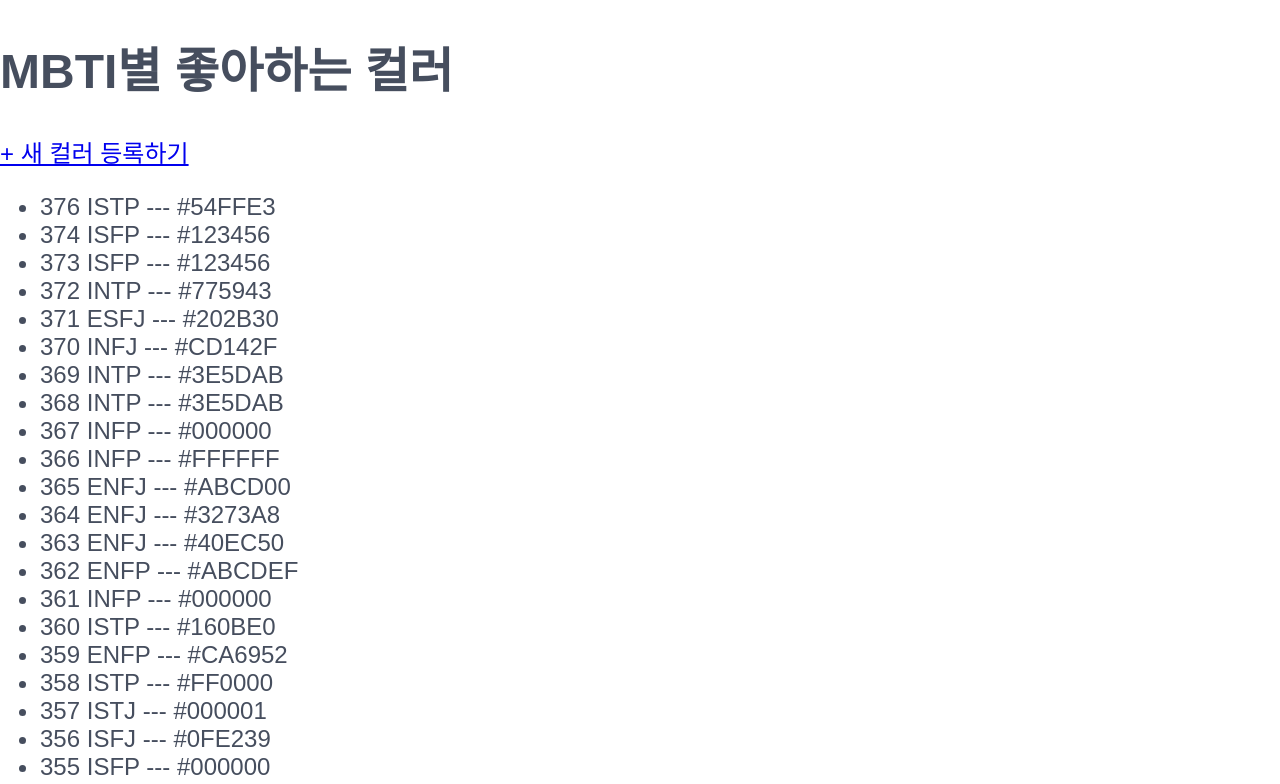
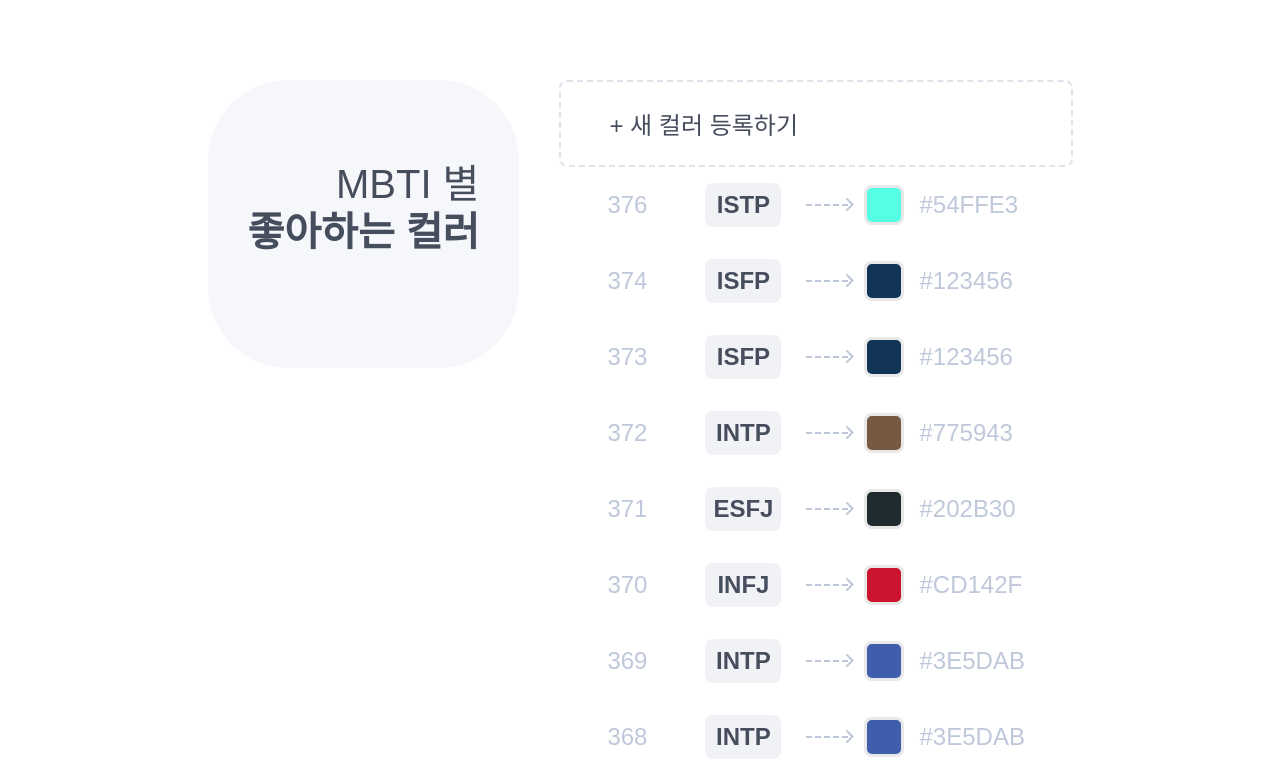
Before and after one commit to bviigp32/MBTI, a React (Create React App) app: page / in a window 1280 px wide. Shown: the top 784 px of the page. Built offline with nearby package versions, Linux system fonts and the light colour scheme; a web font is replaced by a local one.

Commit message:
revise Home.js AND add Home.module.css

```diff
--- a/src/Home.js
+++ b/src/Home.js
@@ -1,31 +1,46 @@
 import { useState } from "react";
 import { Link } from "react-router-dom";
+import ColorSurvey from "./components/ColorSurvey";
 import mock from "./mock.json";
+import styles from "./Home.module.css";
 
 function Home() {
   const [filter, setFilter] = useState(null);
 
   return (
-    <div>
-      <header>
-        <h1>MBTI별 좋아하는 컬러</h1>
-        {filter && (
-          <div onClick={() => setFilter(null)}>
-            {filter}
-            <img src="/images/x.svg" alt="필터 삭제" />
+    <div className={styles.container}>
+      <div className={styles.headerContainer}>
+        <header className={styles.header}>
+          <h1 className={styles.heading}>
+            MBTI 별<br />
+            <span className={styles.accent}>좋아하는 컬러</span>
+          </h1>
+          <div>
+            {filter && (
+              <div className={styles.filter} onClick={() => setFilter(null)}>
+                {filter}
+                <img
+                  className={styles.removeIcon}
+                  src="/images/x.svg"
+                  alt="필터 삭제"
+                />
+              </div>
+            )}
           </div>
-        )}
-      </header>
-      <div>
-        <Link to="/new">+ 새 컬러 등록하기</Link>
-        <ul>
+        </header>
+      </div>
+      <main className={styles.content}>
+        <Link className={styles.addItem} to="/new">
+          + 새 컬러 등록하기
+        </Link>
+        <ul className={styles.items}>
           {mock.results.map((item) => (
-            <li key={item.id} onClick={() => setFilter(item.mbti)}>
-              {item.id} {item.mbti} --- {item.colorCode}
+            <li key={item.id}>
+              <ColorSurvey value={item} onClick={() => setFilter(item.mbti)} />
             </li>
           ))}
         </ul>
-      </div>
+      </main>
     </div>
   );
 }
--- /dev/null
+++ b/src/Home.module.css
@@ -0,0 +1,69 @@
+.container {
+  display: flex;
+  margin: 80px auto;
+  max-width: 865px;
+  width: 100%;
+  gap: 40px;
+}
+
+.header {
+  position: sticky;
+  top: 80px;
+  padding: 80px 40px;
+  border-radius: 80px;
+  background-color: #f5f7fb;
+  color: #464e5e;
+  text-align: right;
+}
+
+.heading {
+  margin: 0 0 32px;
+  font-weight: 400;
+  font-size: 40px;
+  line-height: 48px;
+}
+
+.accent {
+  font-weight: 800;
+}
+
+.filter {
+  display: inline-flex;
+  align-items: center;
+  gap: 24px;
+  padding: 8px 24px;
+  font-weight: 500;
+  border-radius: 8px;
+  background: #ffffff;
+  box-shadow: 0 4px 20px rgba(0, 0, 0, 0.07);
+  cursor: pointer;
+}
+
+.filter > .removeIcon {
+  display: block;
+  width: 12px;
+  height: 12px;
+}
+
+.content {
+  flex-grow: 1;
+}
+
+.addItem {
+  display: block;
+  text-decoration: none;
+  padding: 24px 48px;
+  color: #464e5e;
+  border: 2px dashed #dee3ec;
+  border-radius: 8px;
+}
+
+.addItem:hover {
+  background-color: #f5f7fb;
+}
+
+.items {
+  margin: 0;
+  padding: 0;
+  list-style: none;
+}
```
